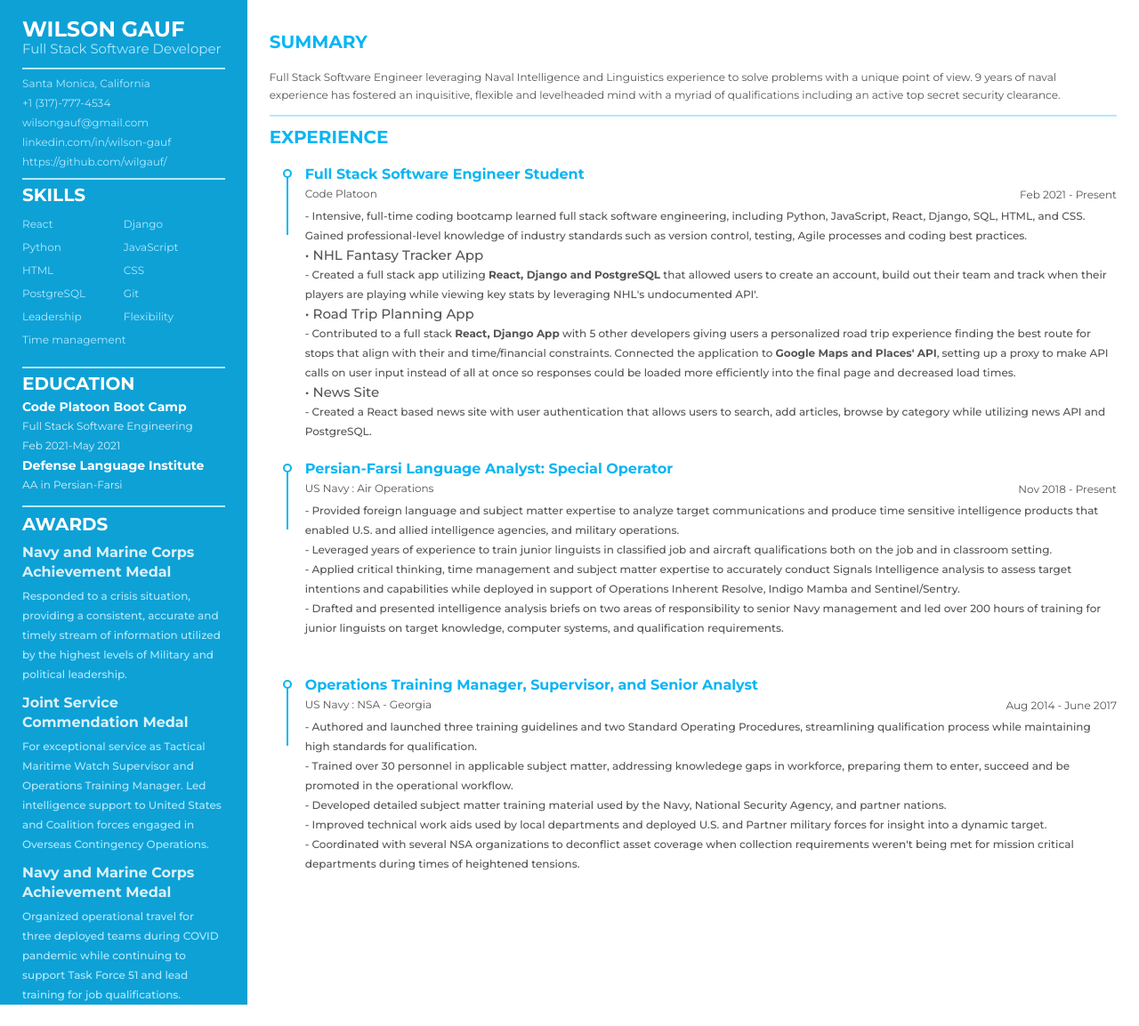
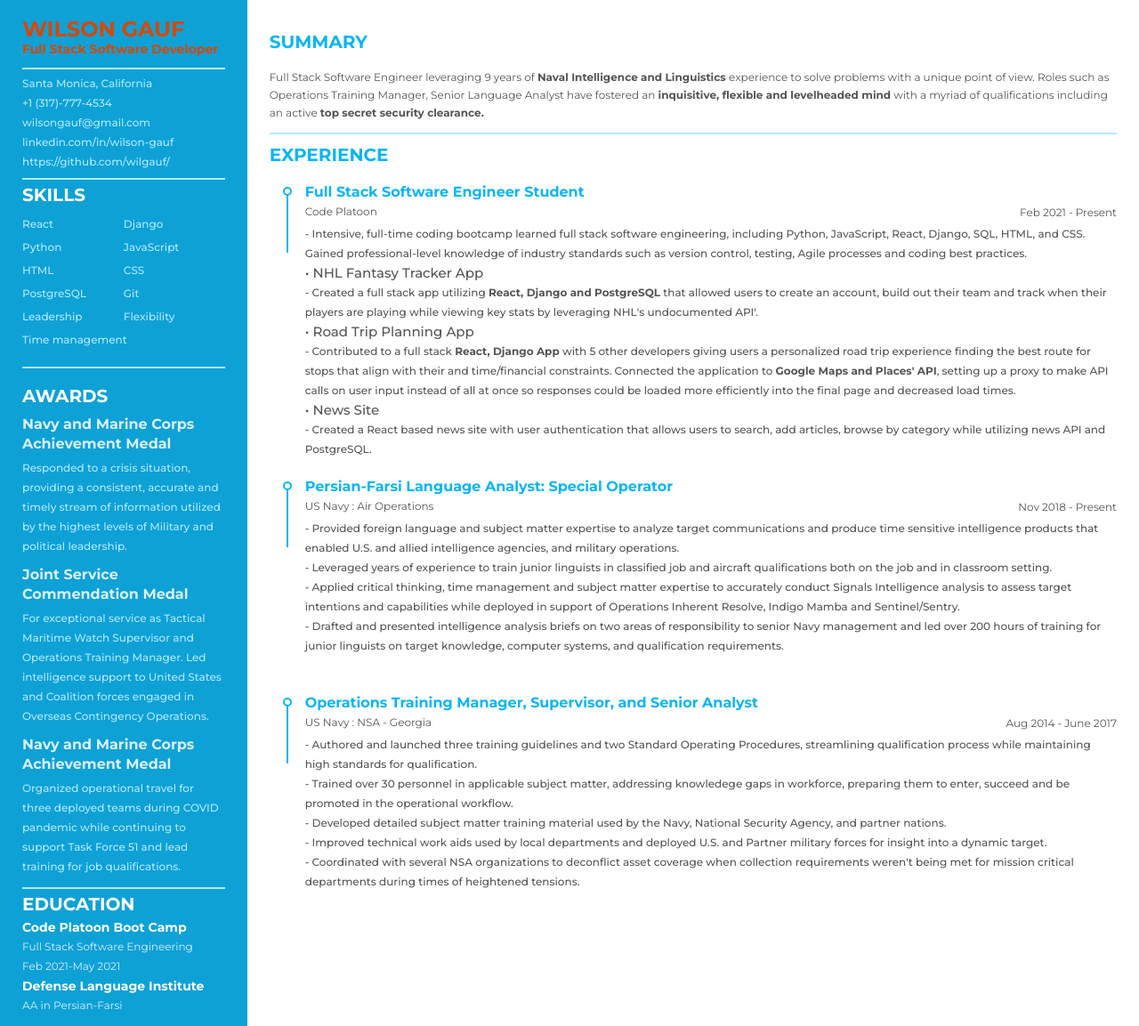
Before and after one commit to Wilgauf/resume, a plain HTML site: page index.html in a window 1280 px wide. Shown: the whole page at 89% size. Before the commit the page ends 1129 px from the top, so only its background shows below. Drawn offline with Linux system fonts and the light colour scheme.

Commit message:
minor chnages, added color and bolding

```diff
--- a/index.html
+++ b/index.html
@@ -18,7 +18,7 @@
            <p class="regular">Full Stack Software Developer</p>
          </div>
 
-         <ul>
+         <ul class="data_list">
            <li>
              <div class="data">
                Santa Monica, California
@@ -109,6 +109,26 @@
           </li>
          </ul>
        </div>
+
+       <div class= "resume_item awards">
+        <div class="award_subject">
+          <p class="bold">awards</p>
+        </div>
+            <div class = "award_title">
+              <p >Navy and Marine Corps Achievement Medal</p>
+            </div>
+            <p class="detail">Responded to a crisis situation, providing a consistent, accurate and timely stream of information utilized by the highest levels of Military and political leadership.</p>
+            <div class = "award_title">
+              <p>Joint Service Commendation Medal</p>
+            </div>
+            <p class="detail">For exceptional service as Tactical Maritime Watch Supervisor and Operations Training Manager. Led intelligence support to United States and Coalition forces engaged in Overseas Contingency Operations.</p>
+            <div class="award_title">
+
+              <p>Navy and Marine Corps Achievement Medal</p>
+            </div>
+            <p class="detail"> Organized operational travel for three deployed teams during COVID pandemic while continuing to support Task Force 51 and lead training for job qualifications.</p>
+
+       </div>
        <div class="resume_item resume_education">
         <div class="title">
              <p class="bold">Education</p>
@@ -128,33 +148,15 @@
           </div>
 
       </div>
-       <div class= "awards">
-        <div class="award_subject">
-          <p class="bold">awards</p>
-        </div>
-            <div class = "award_title">
-              <p >Navy and Marine Corps Achievement Medal</p>
-            </div>
-            <p class="detail">Responded to a crisis situation, providing a consistent, accurate and timely stream of information utilized by the highest levels of Military and political leadership.</p>
-            <div class = "award_title">
-              <p>Joint Service Commendation Medal</p>
-            </div>
-            <p class="detail">For exceptional service as Tactical Maritime Watch Supervisor and Operations Training Manager. Led intelligence support to United States and Coalition forces engaged in Overseas Contingency Operations.</p>
-            <div class="award_title">
-
-              <p>Navy and Marine Corps Achievement Medal</p>
-            </div>
-            <p class="detail"> Organized operational travel for three deployed teams during COVID pandemic while continuing to support Task Force 51 and lead training for job qualifications.</p>
-
-       </div>
      </div>
   </div>
+
   <div class="resume_right">
     <div class="resume_item resume_about">
         <div class="title">
            <p class="bold">Summary</p>
          </div>
-        <p class="detail">Full Stack Software Engineer leveraging Naval Intelligence and Linguistics experience to solve problems with a unique point of view. 9 years of naval experience has fostered an inquisitive, flexible and levelheaded mind with a myriad of qualifications including an active top secret security clearance.</p>
+        <p class="detail">Full Stack Software Engineer leveraging 9 years of <b>Naval Intelligence and Linguistics </b> experience to solve problems with a unique point of view.  Roles such as Operations Training Manager, Senior Language Analyst have fostered an <b> inquisitive, flexible and levelheaded mind</b> with a myriad of qualifications including an active <b> top secret security clearance.</b></p>
     </div>
     <div class="resume_item resume_work">
         <div class="title">
--- a/styles.css
+++ b/styles.css
@@ -42,7 +42,7 @@ body {
   color: #daf0f8;
 }
 .name{
-  color: #fff;
+  color: #d64806;
   font-weight: 600;
   font-size: 24px;
   text-transform: uppercase;
@@ -101,9 +101,9 @@ body {
 }
 
 .resume .resume_left .regular {
-  color: #b1eaff;
-  font-weight: 400;
-  font-size: 15px;
+  color: #d64806;
+  font-weight: bold;
+  font-size: 14px;
 
 }
 
@@ -113,6 +113,9 @@ body {
 }
 .resume .resume_left .detail{
   color: #b1eaff;
+  font-weight: 450;
+}
+.resume .resume_left .data_list{
   font-weight: 450;
 }
 
@@ -158,6 +161,7 @@ body {
   margin-bottom: 10px;
   color: #b1eaff;
   grid-template-columns: 1fr 1fr;
+  font-weight: 450;
 }
 .resume .resume_left .resume_skills ul li{
   min-width: 50%;
```
